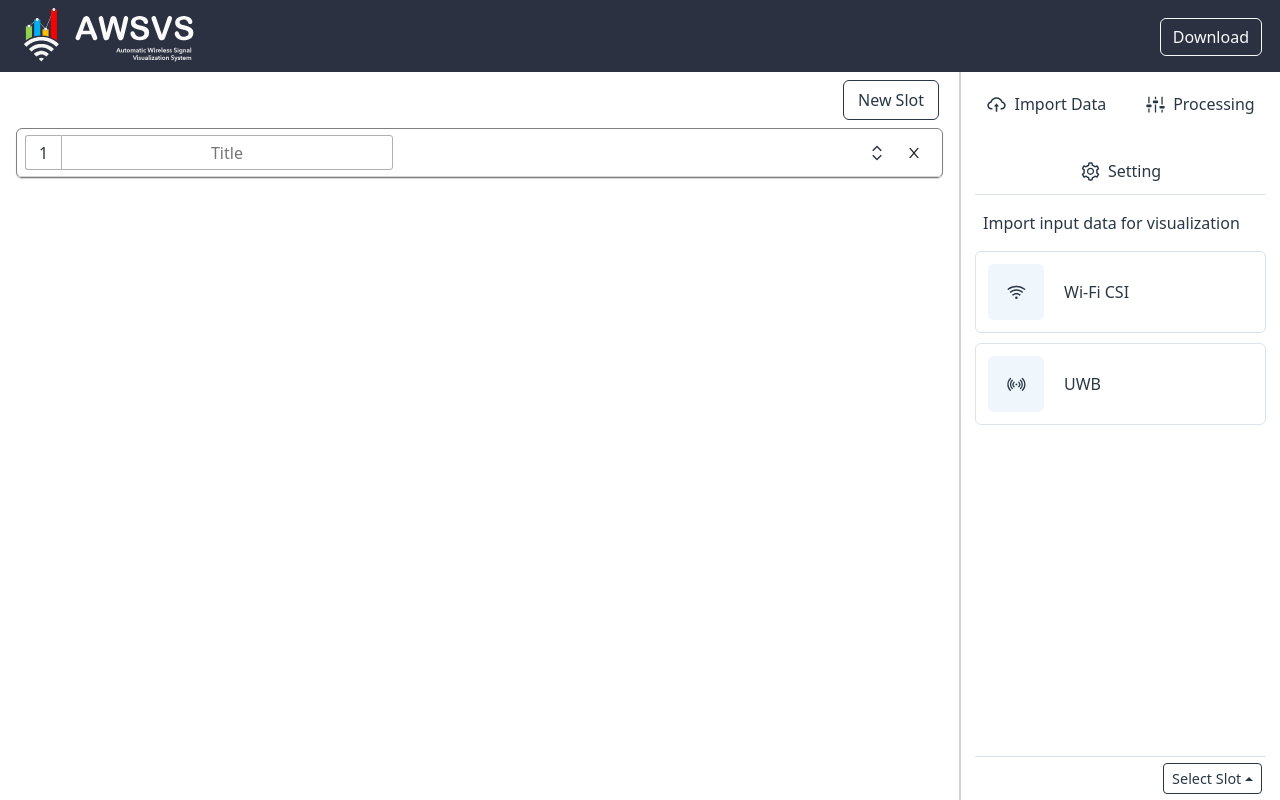
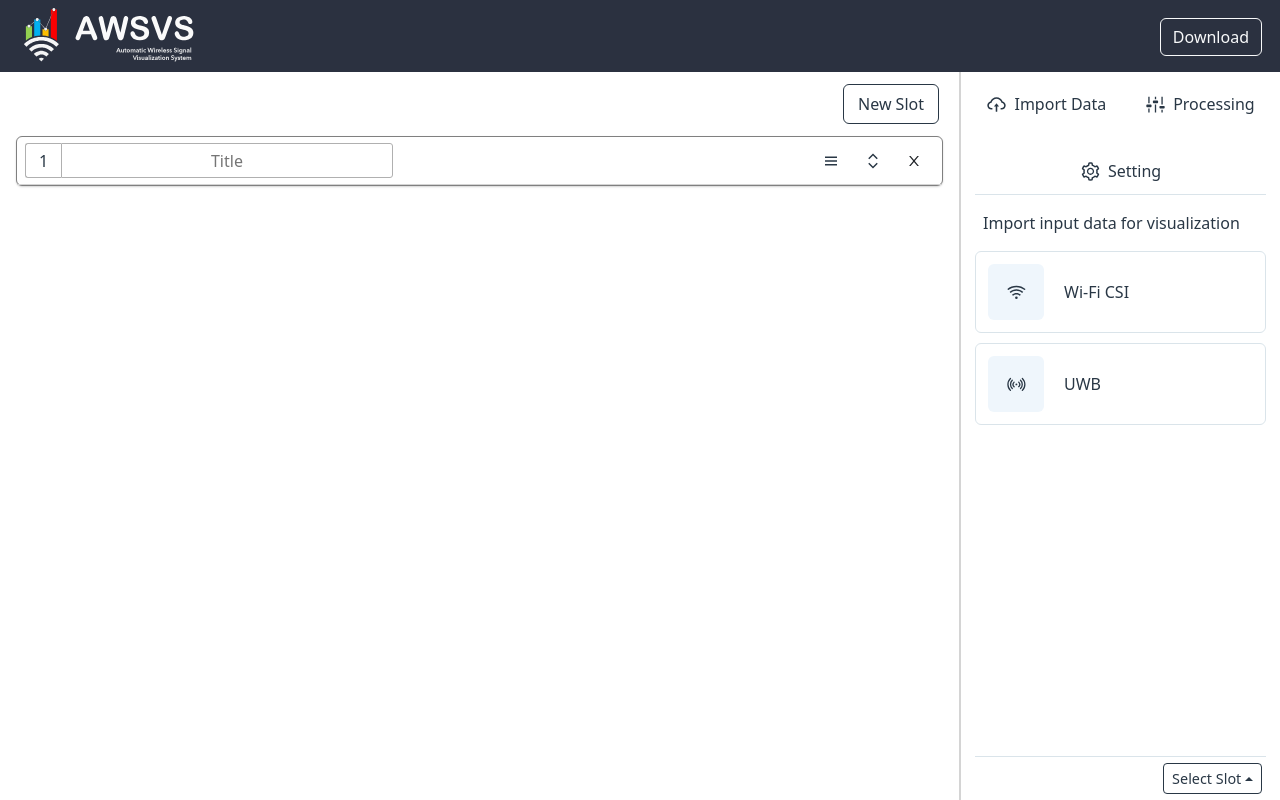
Before and after one commit to moonseongchan/AWSVS, a React (Create React App) app: page / in a window 1280 px wide. Both pictures are taken after a click on the button "New Slot". Built offline with nearby package versions, Linux system fonts and the light colour scheme.

Commit message:
feat: Organize Layout

```diff
--- a/src/App.js
+++ b/src/App.js
@@ -5,12 +5,18 @@ import SideBar from "./components/SideBar";
 import Dashboard from "./components/Dashboard";
 
 export default function App() {
+  const [slots, setSlots] = useState([]);
+
+  const getSlots = (input) => {
+    setSlots(input);
+  };
+
   return (
     <div class="container-fluid h-100">
       <Header />
       <div id="content" class="row">
-        <Dashboard />
-        <SideBar />
+        <Dashboard getSlots={getSlots} />
+        <SideBar slots={slots} />
       </div>
     </div>
   );
--- a/src/components/Dashboard/Dashboard.scss
+++ b/src/components/Dashboard/Dashboard.scss
@@ -1,6 +1,6 @@
 #dashboard-content {
     border-right: 1px solid #d4d4d4;
-    padding: 0.5rem 1rem 0rem 1rem !important;
+    padding: 0.75rem 1rem 0rem 1rem !important;
 }
 
 #dashboard-content::-webkit-scrollbar {
@@ -41,7 +41,7 @@
     border-radius: 6px;
     color: #293745;
     background-color: #fff;
-    box-shadow: 0px 1px 1px 0px #d4d4d4;
+    box-shadow: 0px 1px 2px 0px #d4d4d4;
     margin-bottom: 1rem !important;
 }
 
@@ -70,17 +70,20 @@
     border-top: 1px solid #d4d4d4;
 }
 
+.slot-title-section {
+    width: 50% !important;
+}
+
 .slot-title {
     border: 1px solid #b0b0b0;
     height: 75%;
     text-align: center;
-    // margin-left: 0.5rem;
-    // border-radius: 3px;
     border-top-right-radius: 3px;
     border-bottom-right-radius: 3px;
 }
 
-.slot-close {
+.slot-close-section {
+    width: 50% !important;
     padding-right: 0.5rem !important;
     font-size: 1.125rem !important;
     outline: none !important;
@@ -92,11 +95,20 @@
     margin: 0rem 0.25rem;
 }
 
+.slot-move-btn {
+    width: auto !important;
+    font-size: 1.125rem !important;
+    padding: 0.375rem 0.5rem !important;
+    opacity: 1 !important;
+    margin: 0rem 0.25rem !important;
+}
+
 .slot-toggle-btn {
     width: auto !important;
     font-size: 1.125rem !important;
     padding: 0.375rem 0.5rem !important;
     opacity: 1 !important;
+    margin: 0rem 0.25rem !important;
 }
 
 .slot-close-btn:focus,
--- a/src/components/Dashboard/index.js
+++ b/src/components/Dashboard/index.js
@@ -2,6 +2,7 @@ import React, { useState } from "react";
 
 import { AiOutlineClose } from "react-icons/ai";
 import { BiExpandVertical } from "react-icons/bi";
+import { BiMenu } from "react-icons/bi";
 import "./Dashboard.scss";
 
 const Dashboard = (props) => {
@@ -14,11 +15,13 @@ const Dashboard = (props) => {
     };
     setIdx(idx + 1);
     setSlots([...slots, newSlot]);
+    props.getSlots([...slots, newSlot]);
   };
 
   const removeSlot = (slotId) => {
     const updatedSlots = slots.filter((slot) => slot.id !== slotId);
     setSlots(updatedSlots);
+    props.getSlots(updatedSlots);
   };
 
   return (
@@ -26,7 +29,7 @@ const Dashboard = (props) => {
       id="dashboard-content"
       class="col-md-9 h-100 position-relative overflow-scroll"
     >
-      <div class="d-flex flex-row-reverse pb-2">
+      <div class="d-flex flex-row-reverse" style={{ paddingBottom: "0.75rem" }}>
         <button type="button" class="new-slot-btn" onClick={createSlot}>
           New Slot
         </button>
@@ -36,7 +39,7 @@ const Dashboard = (props) => {
         <div key={slot.id} className="slot container w-100">
           {/* Slot Header */}
           <div className="slot-header row d-flex align-items-start align-items-center">
-            <div className="position-relative ps-2 h-100 col-md-6 d-flex justify-content-start align-items-center">
+            <div className="slot-title-section position-relative ps-2 h-100 d-flex justify-content-start align-items-center">
               <div id={`slot${slot.id}`} className="slot-index">
                 {slot.id}
               </div>
@@ -47,7 +50,13 @@ const Dashboard = (props) => {
                 placeholder="Title"
               />
             </div>
-            <div className="slot-close h-100 col-md-6 d-flex justify-content-end align-items-center">
+            <div className="slot-close-section h-100 d-flex justify-content-end align-items-center">
+              <button
+                type="button"
+                className="slot-move-btn btn d-flex justify-content-end align-items-center accordion-button collapsed"
+              >
+                <BiMenu />
+              </button>
               <button
                 type="button"
                 className="slot-toggle-btn btn d-flex justify-content-end align-items-center accordion-button collapsed"
```
